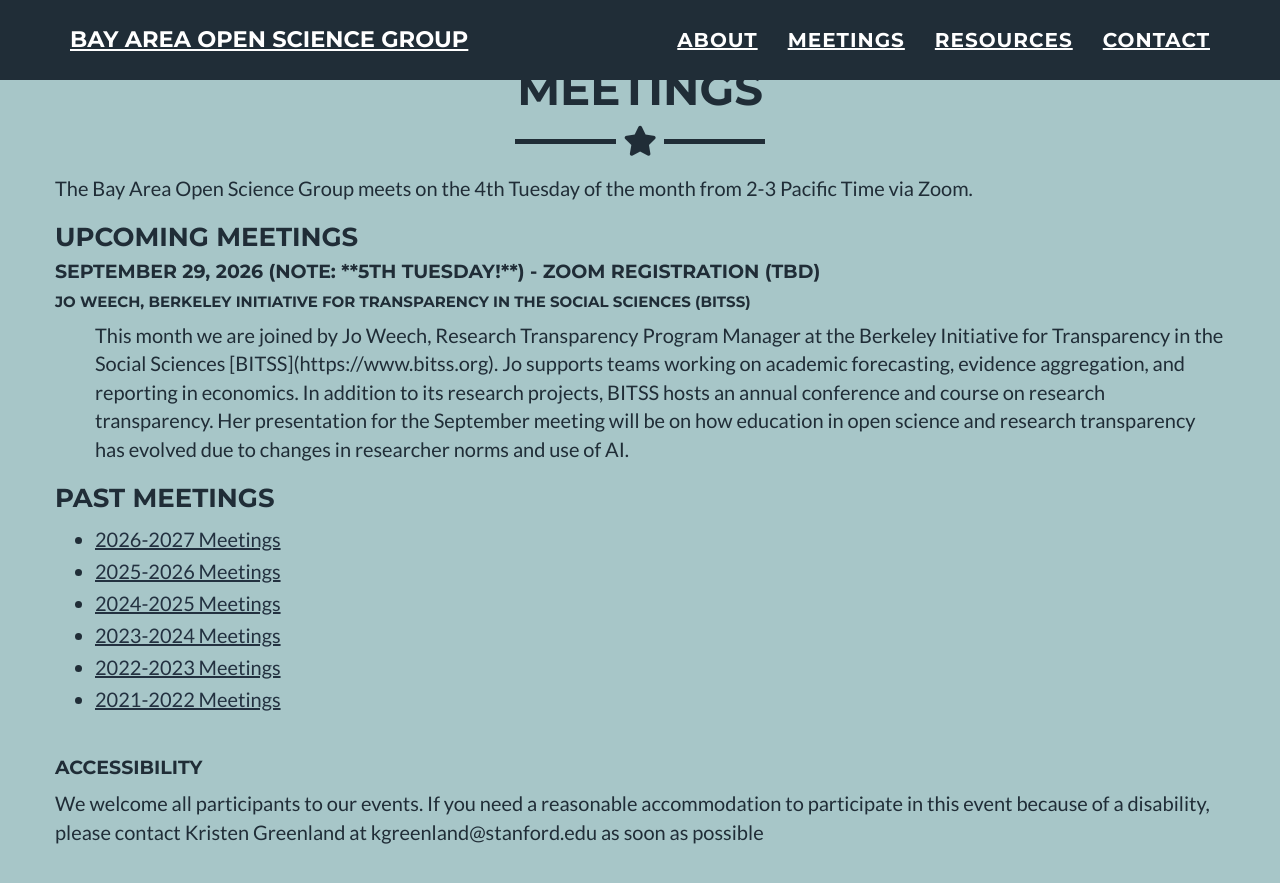
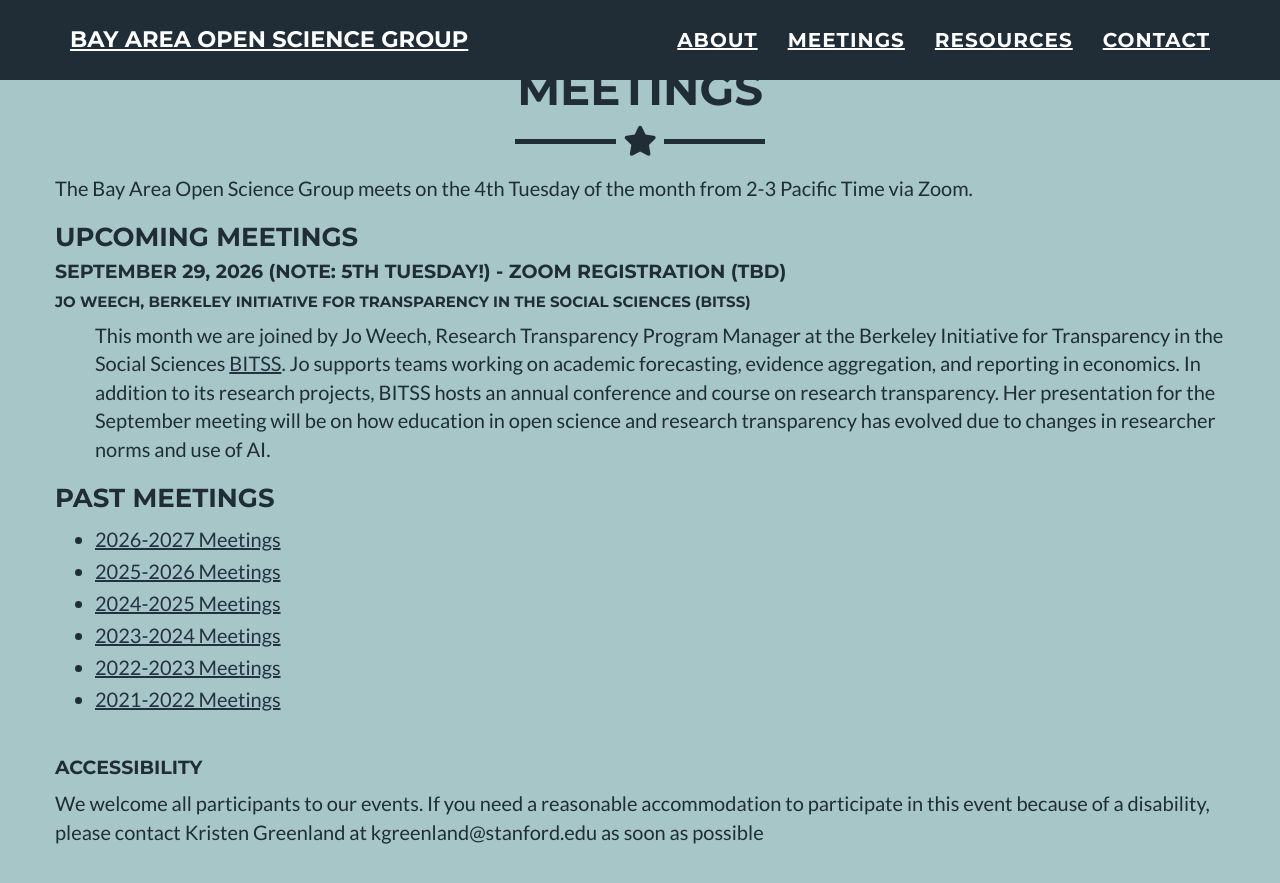
Before and after one commit to BayAreaOpenScienceGroup/BayAreaOpenScienceGroup.github.io, a Jekyll site: the page built from index.html, in a window 1280 px wide and 900 px high, scrolled down 1428 px. Shown: the top 883 px of the window. Built offline with Jekyll 4.4.1, drawn with Linux system fonts in a browser that asks for light colours.

Commit message:
Update meetings.html

```diff
--- a/_includes/meetings.html
+++ b/_includes/meetings.html
@@ -13,9 +13,9 @@
 
         <h3>Upcoming Meetings</h3>
 
-<h4>September 29, 2026 (note: **5th Tuesday!**) - Zoom Registration (TBD) </h4>
+<h4>September 29, 2026 (note: 5th Tuesday!) - Zoom Registration (TBD) </h4>
 <h5>Jo Weech, Berkeley Initiative for Transparency in the Social Sciences (BITSS)</h5>
-<p style="padding-left: 40px;">This month we are joined by Jo Weech, Research Transparency Program Manager at the Berkeley Initiative for Transparency in the Social Sciences [BITSS](https://www.bitss.org). Jo supports teams working on academic forecasting, evidence aggregation, and reporting in economics. In addition to its research projects, BITSS hosts an annual conference and course on research transparency. Her presentation for the September meeting will be on how education in open science and research transparency has evolved due to changes in researcher norms and use of AI.</p>
+<p style="padding-left: 40px;">This month we are joined by Jo Weech, Research Transparency Program Manager at the Berkeley Initiative for Transparency in the Social Sciences <a href="https://www.bitss.org">BITSS</a>. Jo supports teams working on academic forecasting, evidence aggregation, and reporting in economics. In addition to its research projects, BITSS hosts an annual conference and course on research transparency. Her presentation for the September meeting will be on how education in open science and research transparency has evolved due to changes in researcher norms and use of AI.</p>
 
 
         <h3>Past Meetings</h3>
```
